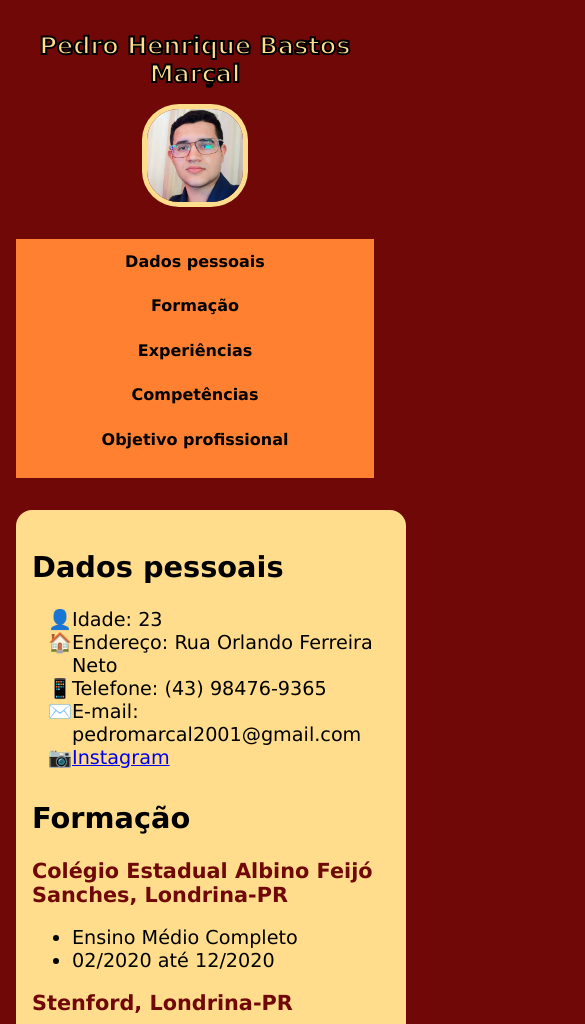
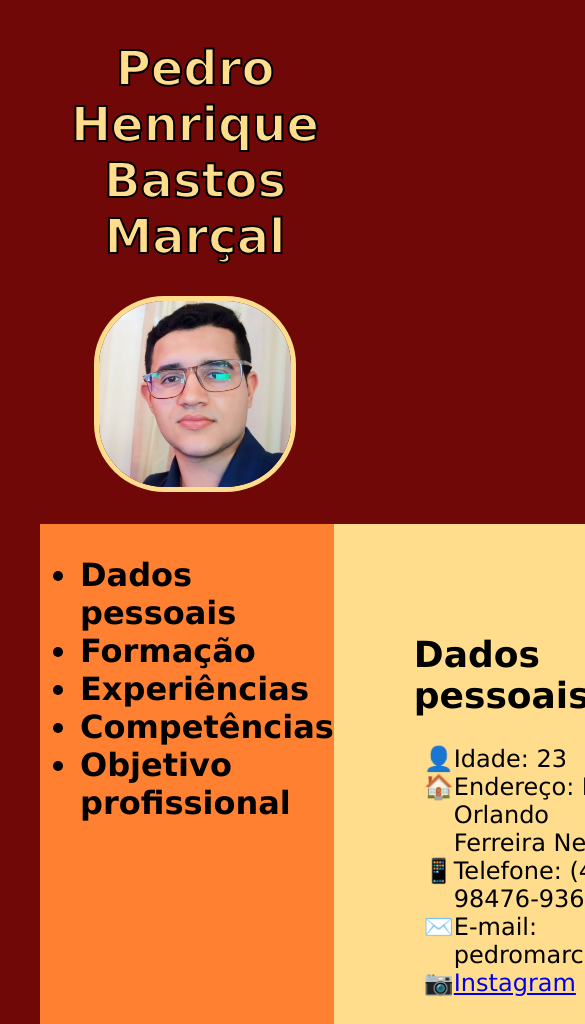
Before and after one commit to PedroMarcal00/DesenvolvimentoWeb-FaculdadePositivo, a plain HTML site: page docs/index.html in a window 390 px wide. Shown: the top 1024 px of the page, 585 px wide, since content can reach past the window. Drawn offline with Linux system fonts and the light colour scheme.

Commit message:
Update estilo.css
Pensei melhor, vou deixar sem a responsividade já que eu não soube fazer e vou tirar os comentarios pois não sei se é permitido para a avaliação.

```diff
--- a/docs/css/estilo.css
+++ b/docs/css/estilo.css
@@ -1,157 +1,100 @@
+/*CORPO*/
 body {
-    background-color: #700808; /* Cor de fundo vinho escuro */
-    font-family: Verdana, Geneva, Tahoma, sans-serif; /* Fonte padrão */
-    margin: 0; /* Remove margens padrão */
-    padding: 0; /* Remove espaçamento padrão */
+    background-color: #700808;
+    font-family: Verdana, Geneva, Tahoma, sans-serif;
+
 }
 
-/*CABEÇALHO*/
+/*CABEÇALHO */
 .cabecalho {
-    display: flex; /* Organiza os elementos como flexbox */
-    flex-direction: column; /* Coloca nome e foto em coluna */
-    align-items: center; /* Centraliza itens na horizontal */
-    text-align: center; /* Centraliza o texto */
-    padding: 1rem; /* Espaço interno */
+    display: flex;
+    flex-direction: column;
+    align-items: center;
+    text-align: center;
 }
 
 .foto {
-    width: 12rem; /* Largura da foto */
-    border-radius: 35%; /* Deixa a foto arredondada */
-    border: 5px solid #ffdd8c; /* Borda dourada */
+    width: 12rem;
+    border-radius: 35%;
+    border: 5px solid #ffdd8c;
 }
 
 #nome {
-    font-size: xxx-large; /* Nome bem grande */
-    -webkit-text-stroke: 2px #000000; /* Contorno preto no texto */
-    color: #ffdd8c; /* Cor dourada */
-    text-align: center; /* Centraliza o texto */
+    font-size: xxx-large;
+    -webkit-text-stroke: 2px #000000;;
+    color: #ffdd8c;
 }
 
-/*CURRÍCULO*/
 
+
+/*DADOS*/
 .curriculo {
-    display: flex; /* Menu e conteúdo lado a lado */
-    padding: 2rem; /* Espaço interno */
-    gap: 2rem; /* Espaço entre menu e conteúdo */
+    display: flex;
+    padding: 2rem;
 }
 
-/*MENU*/
 .menu {
-    background-color: #ff8030; /* Fundo laranja */
-    font-weight: bold; /* Texto em negrito */
-    font-size: 1.5rem; /* Tamanho da fonte */
-    border: none; /* Sem borda */
-    padding: 1rem; /* Espaço interno */
-    min-width: 200px; /* Largura mínima */
+    background-color: #ff8030;
+    font-weight: bold;
+    font-size: 2rem;
+    border: none;
 }
 
-.menu ul {
-    list-style: none; /* Remove bolinhas */
-    padding: 0;
-    margin: 0;
-}
-
-.menu li {
-    margin-bottom: 1rem; /* Espaço entre os itens */
-}
-
-/*CONTEÚDO*/
 .conteudo {
-    flex: 1; /* Ocupa todo o espaço restante */
-    padding: 2rem; /* Espaço interno */
-    background-color: #ffdd8c; /* Fundo dourado */
-    border-radius: 1rem; /* Bordas arredondadas */
+    width: 70%;
+    padding: 5rem;
+    background-color: #ffdd8c;
 }
 
 /*LISTAS E LINKS*/
-.dados {
-    font-size: 1.3rem; /* Tamanho da fonte */
-    list-style-type: none; /* Remove marcador da lista */
+.dados{
+    font-size: xx-large;
+    list-style-type: none;
     padding: 0;
     margin: 0;
-    color: #700808; /* Texto vinho escuro */
-    font-weight: bold; /* Negrito */
+    -webkit-text-stroke: 2px ;
+    color: #700808;
 }
 
 .link {
-    color: #000000; /* Cor preta padrão */
-    text-decoration: none; /* Remove sublinhado */
-    padding: 0.5rem; /* Área de clique maior */
-    display: block; /* Cada link ocupa toda a largura */
-    border-radius: 0.5rem; /* Bordas arredondadas */
-    transition: 0.3s; /* Transição suave */
+    color: #000000;
+    text-decoration: none;
+}
+.link:hover {
+    background-color: #ffdd8c;
+}
+.link:visited {
+    color: #700808;
+}
+#idade{
+    list-style-type:"👤";
+}
+#telefone{
+    list-style-type:"📱";
+}
+#endereco{
+    list-style-type:"🏠";
+}
+#E-mail{
+    list-style-type:"✉️";
+}
+#social{
+    list-style-type:"📷";
 }
 
-.link:hover {
-    background-color: #ffdd8c; /* Fica dourado ao passar o mouse */
+/*SEÇÕES*/
+#sec1{
+    font-size: x-large;
 }
-
-.link:visited {
-    color: #700808; /* Após clicado, fica vinho escuro */
+#sec2{
+    font-size: x-large;
 }
-
-/* Ícones como marcadores personalizados */
-#idade{ list-style-type:"👤"; }
-#telefone{ list-style-type:"📱"; }
-#endereco{ list-style-type:"🏠"; }
-#E-mail{ list-style-type:"✉️"; }
-#social{ list-style-type:"📷"; }
-
-/*SEÇÕES*/
-#sec1, #sec2, #sec3, #sec4, #sec5 {
-    font-size: 1.2rem; /* Tamanho das fontes das seções */
-    margin-bottom: 2rem; /* Espaço entre as seções */
+#sec3{
+    font-size: x-large;
 }
-
-/*RESPONSIVIDADE*/
-
-/*TELAS MÉDIAS (TABLET)*/
-@media (max-width: 1024px) {
-    .curriculo {
-        flex-direction: column; /* Menu vai para cima */
-        padding: 1rem;
-    }
-
-    .menu {
-        font-size: 1.2rem; /* Fonte menor */
-        text-align: center; /* Centraliza itens */
-        min-width: auto; /* Largura ajustável */
-    }
-
-    .conteudo {
-        width: 100%; /* Ocupa toda largura */
-        padding: 1rem; /* Espaço menor */
-    }
-
-    #nome {
-        font-size: 2rem; /* Nome menor */
-    }
-
-    .foto {
-        width: 8rem; /* Foto menor */
-    }
+#sec4{
+    font-size: x-large;
 }
-
-/*TELAS PEQUENAS (CELULAR)*/
-@media (max-width: 600px) {
-    #nome {
-        font-size: 1.5rem; /* Nome menor ainda */
-    }
-
-    .menu {
-        font-size: 1rem; /* Fonte menor */
-        padding: 0.5rem; /* Espaço menor */
-    }
-
-    .link {
-        padding: 0.3rem; /* Links mais compactos */
-    }
-
-    .foto {
-        width: 6rem; /* Foto bem menor */
-    }
-
-    .conteudo {
-        font-size: 1rem; /* Texto reduzido */
-    }
+#sec5{
+    font-size: x-large;
 }
```
